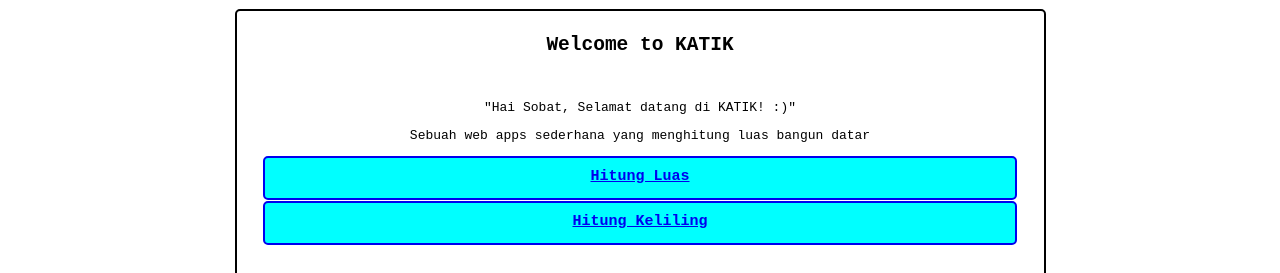
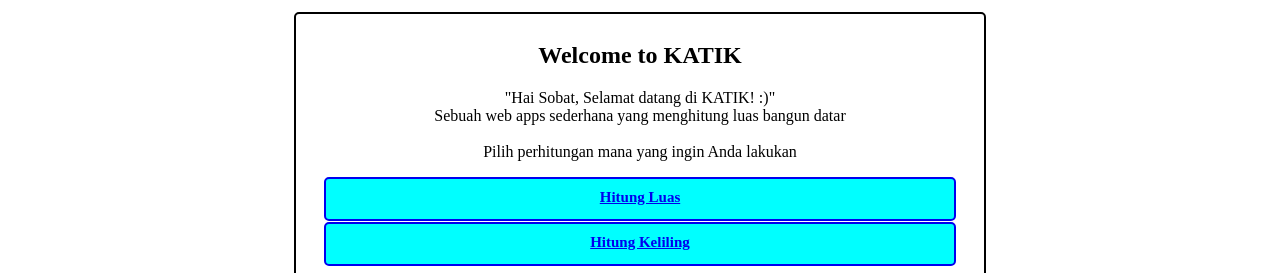
Before and after one commit to revou-fundamental-course/4-sep-23-Phrase-knh, a plain HTML site: page index.html in a window 1280 px wide. Shown: the part 112-385 px from the top of the page. Drawn offline with Linux system fonts and the light colour scheme.

Commit message:
correcting layout 09.12 21.38

```diff
--- a/css/style.css
+++ b/css/style.css
@@ -1,5 +1,5 @@
 body {
-    font-family: monospace;
+    font-family: 'Righteous'
 }
 header {
     display: flex;
@@ -8,12 +8,9 @@ header {
     align-items: center;
     justify-content: center;
 }
-br {
-    line-height: 50px;
-}
 main {
     border: 2px solid black;
-    max-width: 60vw;
+    max-width: 50vw;
     margin: 1em auto;
     border-radius: 5px;
     padding: 0.5em 1.5em;
--- a/index.html
+++ b/index.html
@@ -15,9 +15,10 @@
     </header>
     <main>
                 <h2>Welcome to KATIK</h2>
+                <p>"Hai Sobat, Selamat datang di KATIK! :)"
+                <br>Sebuah web apps sederhana yang menghitung luas bangun datar
                 <br>
-                <p>"Hai Sobat, Selamat datang di KATIK! :)" </p>
-                <p>Sebuah web apps sederhana yang menghitung luas bangun datar</p>
+                <br>Pilih perhitungan mana yang ingin Anda lakukan</p>
             <nav>
                 <a href="#luas" class="button-nav">Hitung Luas</a>
                 <a href="#keliling" class="button-nav">Hitung Keliling</a>
```
